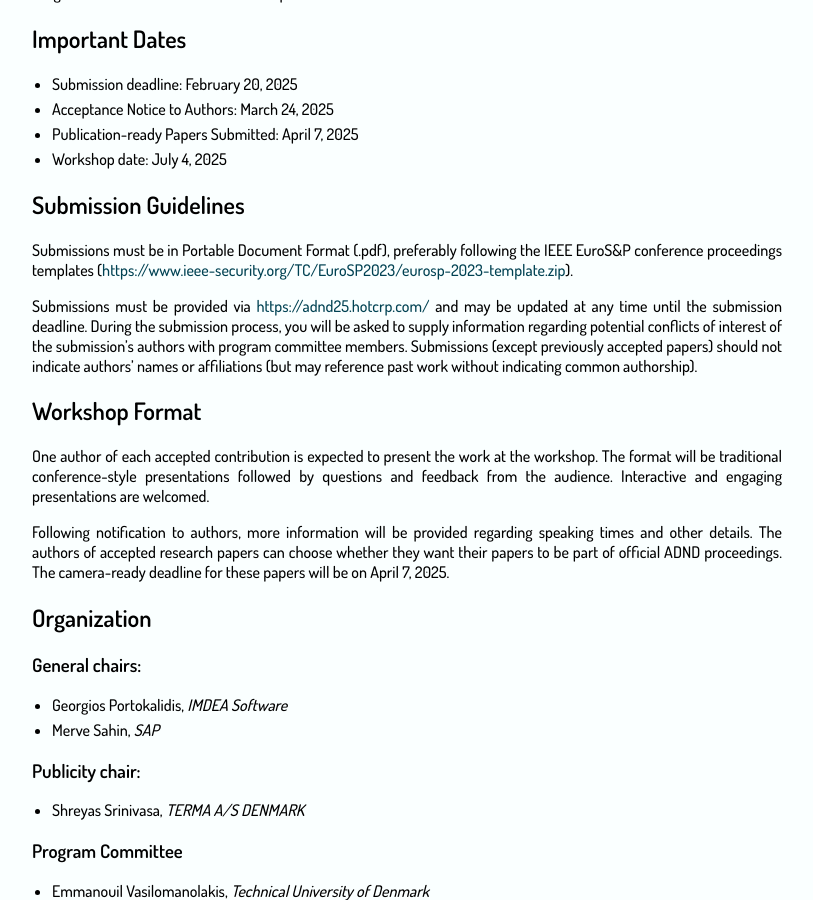
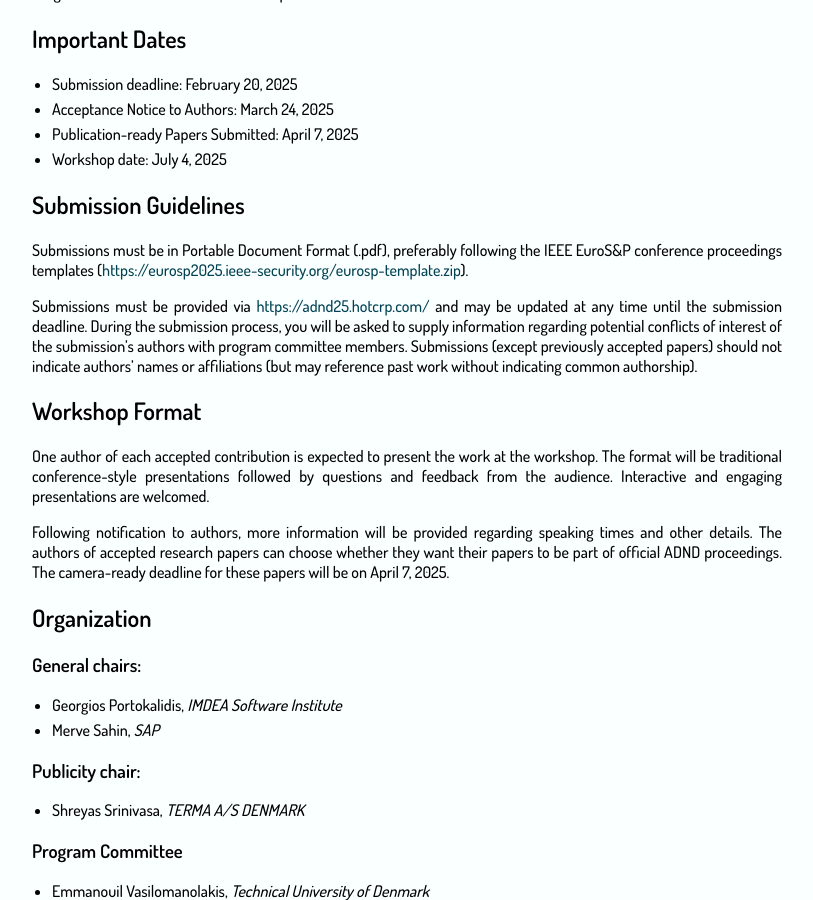
Before and after one commit to BillyPragSec/billypragsec.github.io, a Jekyll site: the page built from index.md, in a window 1280 px wide and 900 px high, scrolled down 2502 px. Shown: the whole window, without its empty margins (233-1046 px from the left). Built offline with Jekyll 4.4.1, drawn with Linux system fonts in a browser that asks for light colours; our own code applies the rules of GitHub Pages for plain Markdown files.

Commit message:
CFP template update
CFP template, minor changes

```diff
--- a/index.md
+++ b/index.md
@@ -99,7 +99,7 @@ In principle, generative AI is not allowed for submissions except for language p
 
 ## Submission Guidelines
 
-Submissions must be in Portable Document Format (.pdf), preferably following the IEEE EuroS&P conference proceedings templates (<https://www.ieee-security.org/TC/EuroSP2023/eurosp-2023-template.zip>).
+Submissions must be in Portable Document Format (.pdf), preferably following the IEEE EuroS&P conference proceedings templates (<https://eurosp2025.ieee-security.org/eurosp-template.zip>).
 
 Submissions must be provided via <https://adnd25.hotcrp.com/> and may be updated at any time until the submission deadline. During the submission process, you will be asked to supply information regarding potential conflicts of interest of the submission's authors with program committee members. Submissions (except previously accepted papers) should not indicate authors' names or affiliations (but may reference past work without indicating common authorship).
 
@@ -130,7 +130,7 @@ Following notification to authors, more information will be provided regarding s
 ## Organization
 
 ### General chairs:
-* Georgios Portokalidis, _IMDEA Software_
+* Georgios Portokalidis, _IMDEA Software Institute_
 * Merve Sahin, _SAP_
 
 <!-- ### Steering Committee
```
